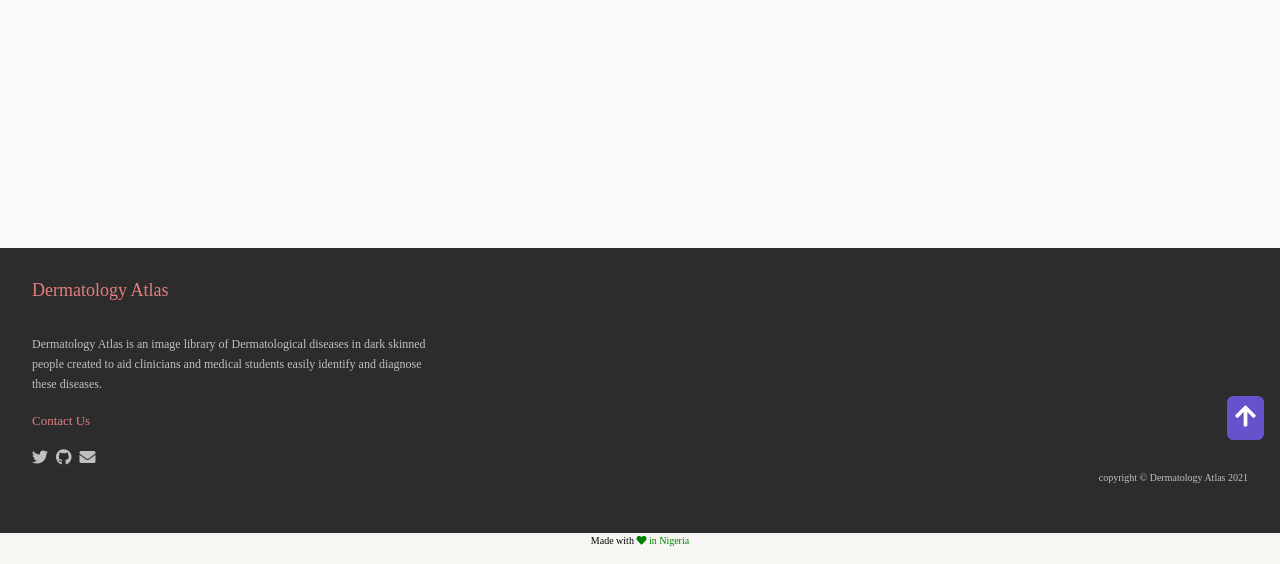
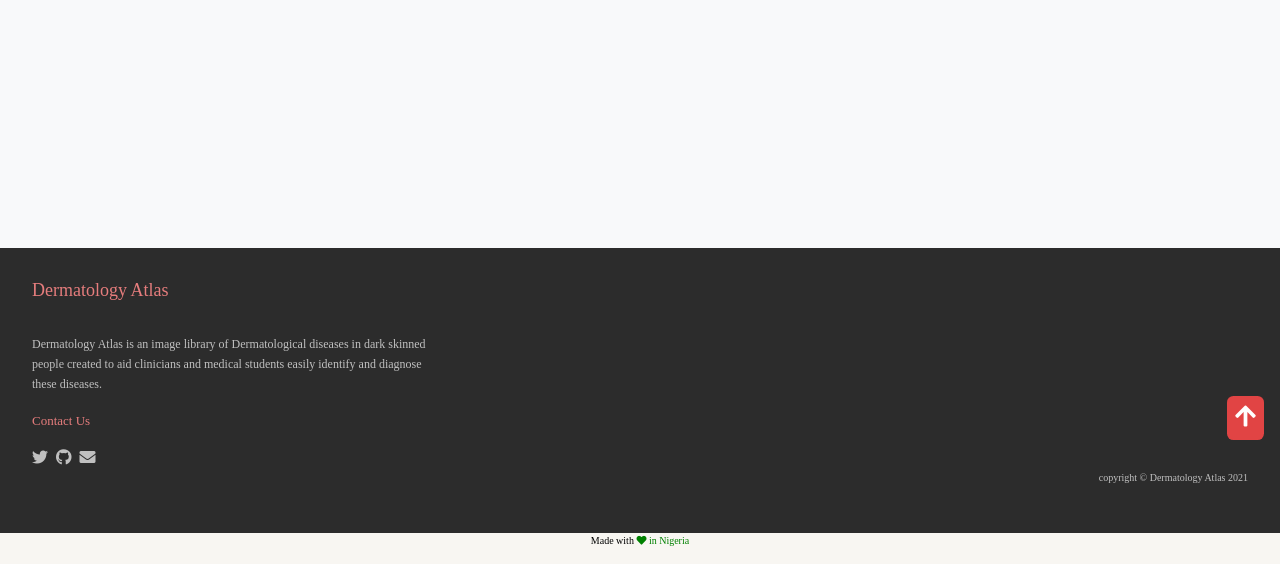
Before and after one commit to olugbengatalabi/Dermatology-atlas, a Django app: page /index in a window 1280 px wide. Shown: the part 520-1084 px from the top of the page. Run offline with Django 3.2, Linux system fonts and the light colour scheme; the visitor is signed in with stand-in values (Sample User, id 1); data that the repository does not hold is empty; some libraries are stand-ins or nearby versions; some web fonts are replaced.

Commit message:
fixed scrollup colors

```diff
--- a/dermatology/static/css/base.css
+++ b/dermatology/static/css/base.css
@@ -38,6 +38,7 @@
 .flex {
   display: flex;
 }
+
 /* messages */
 
 .messages {
--- a/dermatology/static/css/index.css
+++ b/dermatology/static/css/index.css
@@ -99,7 +99,7 @@
   position: fixed;
   right: 1rem;
   bottom: -20%;
-  background-color: rgb(102, 82, 204);
+  background-color:rgb(225, 68, 68);
   padding: 0.5rem 0.5rem;
   border-radius: .4rem;
   z-index: 2;
@@ -107,7 +107,7 @@
 
 }
 .scrollup:hover {
-  background-color: rgb(102, 82, 204);
+  background-color:rgb(230, 102, 102);
 }
 .scrollup__icon {
   font-size: 1.5rem;
--- a/static/css/base.css
+++ b/static/css/base.css
@@ -38,6 +38,7 @@
 .flex {
   display: flex;
 }
+.profile{ margin-right: 5rem;}
 /* messages */
 
 .messages {
--- a/static/css/index.css
+++ b/static/css/index.css
@@ -143,7 +143,12 @@
   flex-direction: row;
   justify-content: center;
   margin-top:3rem;
+  cursor: pointer;
 }
+.paginator{
+  cursor: pointer;
+}
+
 .paginator * .btn-sm {
   padding: 0%;
 }
--- a/templates/account/dashboard.html
+++ b/templates/account/dashboard.html
@@ -41,11 +41,7 @@
                 </tr>
               </thead>
               {% for image in image_list %}
-              <tbody
-              {% if not forloop.counter|divisibleby:"2" %}
-                style = 'background-color:rgba(223, 223, 223, 0.172); border: none'
-              {% endif %}
-                >
+              <tbody>
                 <tr>
                   <td>{{forloop.counter}}</td>
                   <td><img src="{{image.image.url}}" alt="" width="30" height="30"></td>
--- a/templates/diseases/contribution.html
+++ b/templates/diseases/contribution.html
@@ -39,7 +39,7 @@
       <input name="note" class="form-control form-control-sm" type="text" placeholder="Extra Notes (optional)"
       aria-label="Extra Notes (optional)">
     </div>
-    <button type="submit" class="btn btn-outline-secondary">Submit</button>
+    <button type="submit" class="btn btn-outline-secondary"style='background-color:  rgb(47, 46, 65); color:white';>Submit >></button>
   </form>
 
 </div>
--- a/templates/diseases/index.html
+++ b/templates/diseases/index.html
@@ -56,7 +56,7 @@
       </div>
     </div>
     <!-- pagination -->
-    <div class="paginator ">
+    <div class="paginator pointer">
       <div class=" col-md-12">
 
         {% if diseases.has_other_pages%}
```
